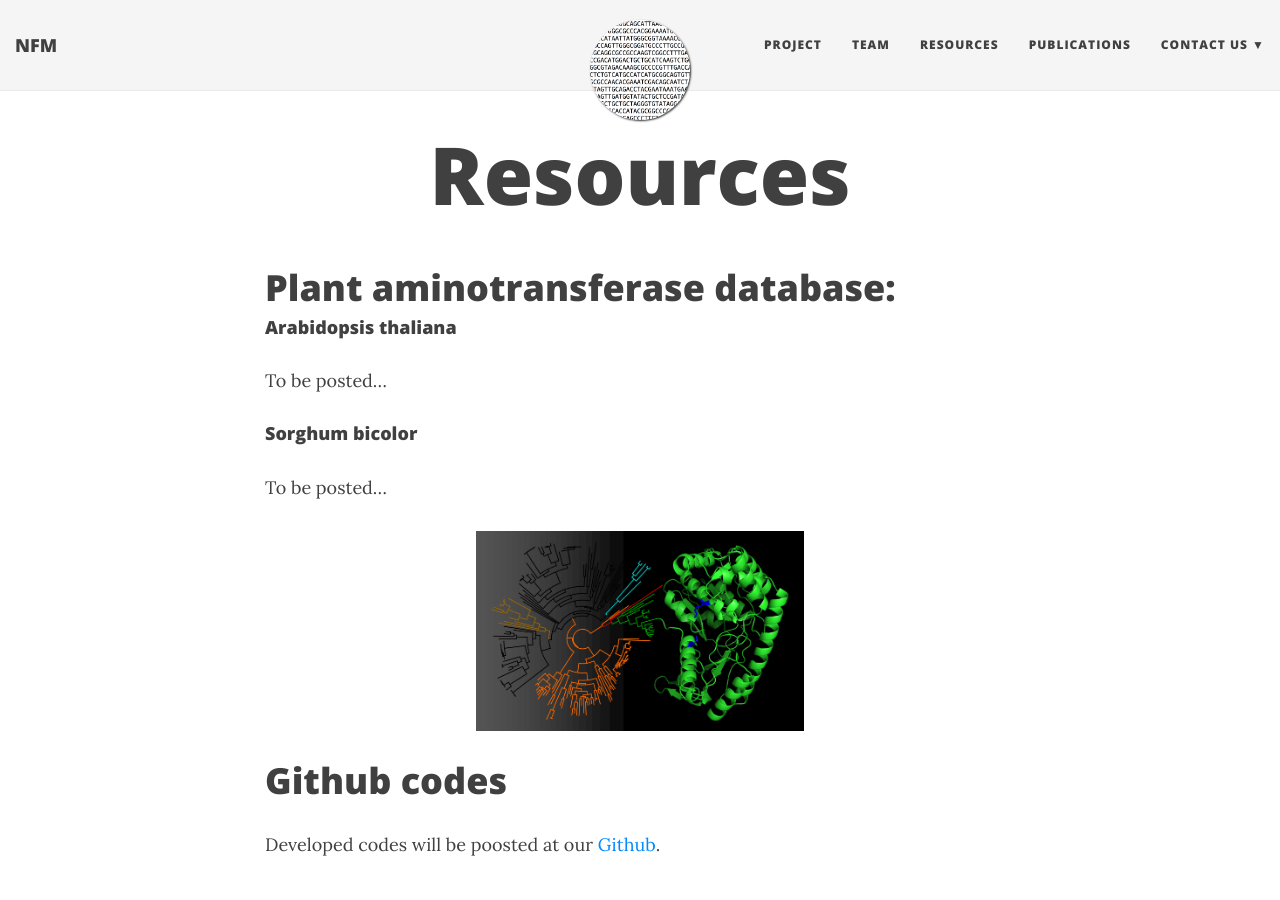
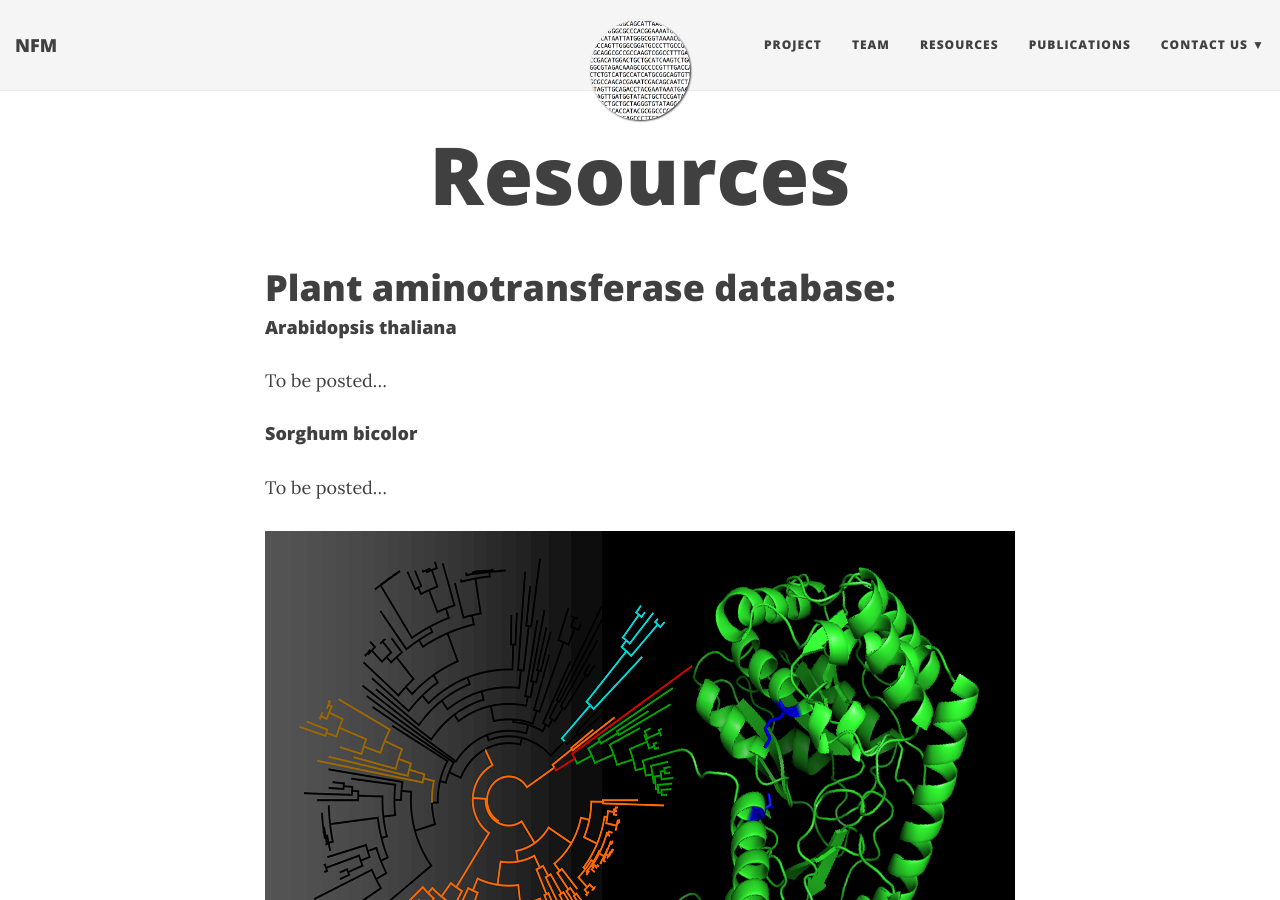
Before and after one commit to NfluxMap/NfluxMap.github.io, a Jekyll site: the page built from resources.md, in a window 1280 px wide and 900 px high. Built offline with Jekyll 4.4.1, drawn with Linux system fonts in a browser that asks for light colours; nearby versions of some CDN libraries; a style sheet for code colours, icons or effects is not loaded.

Commit message:
Update resources.md

```diff
--- a/resources.md
+++ b/resources.md
@@ -18,7 +18,7 @@
 
 
 <p align='center'>
-	<img src="../img/ATphylogeny2.png" alt='AT phylogeny' height="200px">
+	<img src="../img/ATphylogeny2.png" alt='AT phylogeny' height="500px">
 </p>
 
 
```
